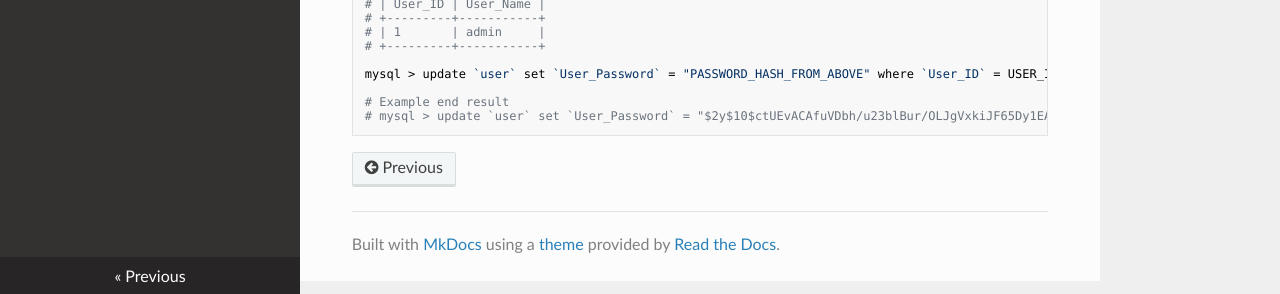
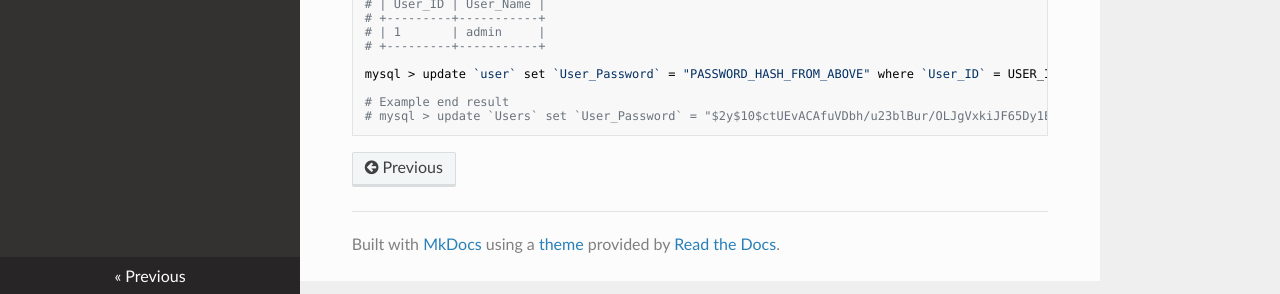
Before and after one commit to turtle0x1/LxdMosaic, an MkDocs documentation site: the page built from docs/resetPassword.md, in a window 1280 px wide. Shown: the part 603-897 px from the top of the page. Built offline with MkDocs 1.6.1, drawn with Linux system fonts in a browser that asks for light colours; nearby versions of some CDN libraries.

Commit message:
Fix wrong table name in reset admin password doc (#282)

````diff
--- a/docs/resetPassword.md
+++ b/docs/resetPassword.md
@@ -37,5 +37,5 @@ mysql > select `User_ID`, `User_Name` from `Users`
 mysql > update `user` set `User_Password` = "PASSWORD_HASH_FROM_ABOVE" where `User_ID` = USER_ID_FROM_ABOVE;
 
 # Example end result
-# mysql > update `user` set `User_Password` = "$2y$10$ctUEvACAfuVDbh/u23blBur/OLJgVxkiJF65Dy1EA4IOq0xCB8q3a" where `User_ID` = 1;
+# mysql > update `Users` set `User_Password` = "$2y$10$ctUEvACAfuVDbh/u23blBur/OLJgVxkiJF65Dy1EA4IOq0xCB8q3a" where `User_ID` = 1;
 ```
````
